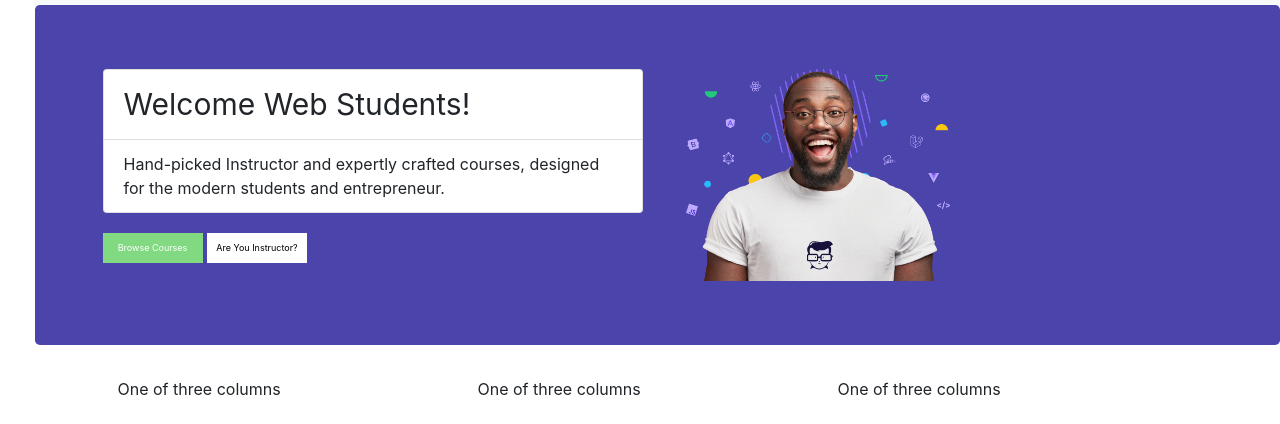
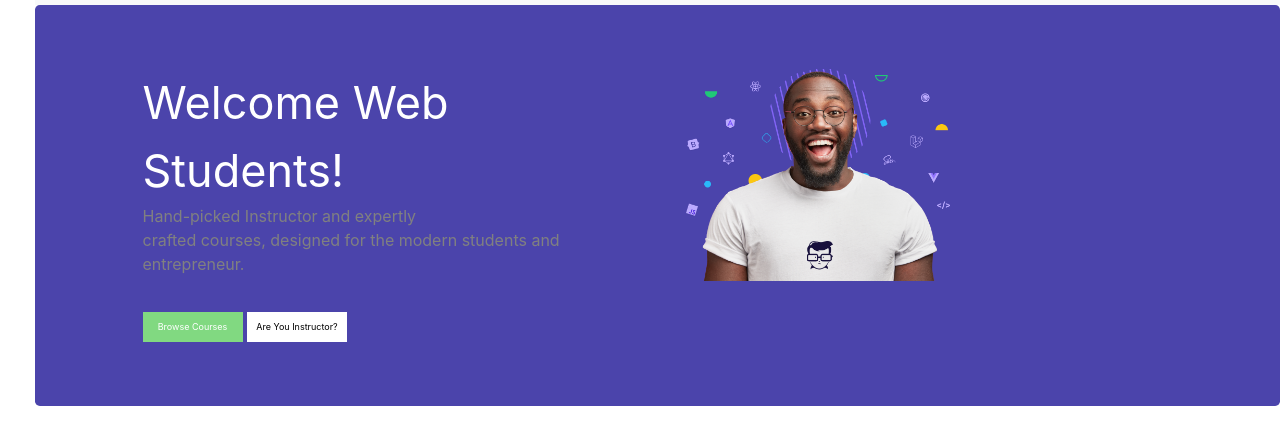
Before and after one commit to Rudiethenomad/M3D5-Exercise, a plain HTML site: page index.html in a window 1280 px wide. Shown: the part 51-475 px from the top of the page. Drawn offline with nearby package versions, Linux system fonts and the light colour scheme; files that its build step writes are made by us from their sources.

Commit message:
jumbotron
done for now

```diff
--- a/index.html
+++ b/index.html
@@ -56,11 +56,11 @@
       <!--Jumbosrceen Start-->
     <div class="jumbotron">
       <div class="container jbctn1">
-        <div class="row ">
+        <div class="row">
             <div class="col-lg-6 list-1">
-                <ul class="list-group center-list lst1">
-                    <li class="list-group-item itm1">Welcome Web Students!</li>
-                    <li class="list-group-item">Hand-picked Instructor and expertly crafted courses, designed
+                <ul class=" lst1">
+                    <li class="li1">Welcome Web Students!</li>
+                    <li class="li2">Hand-picked Instructor and expertly<br> crafted courses, designed
                       for the modern students and entrepreneur.</li>
                      </ul>
               <div class="bts">
--- a/styles.css
+++ b/styles.css
@@ -5,10 +5,23 @@ body{
     background-color: rgb(75, 68, 171);
 
 }
+.lst1{
 
+    color:white;
+    list-style: none;
+
+}
+.li1{
+    font-size: 45px;
+
+}
+.li2{
+    color: gray;
+
+}
 .courses{
 
-    background-color: gray;
+    background-color: rgb(244, 238, 238);
 }
 .hdimg{
     height:25px;
@@ -70,6 +83,7 @@ button{
     margin-top: 20px;
     font-size: xx-small;
 
+
 }
 .bts1{
     background-color: rgb(129, 217, 129);
@@ -83,3 +97,6 @@ button{
 .itm1{
     font-size: 30px;
 }
+.bts{
+    padding-left: 40px;
+}
```
